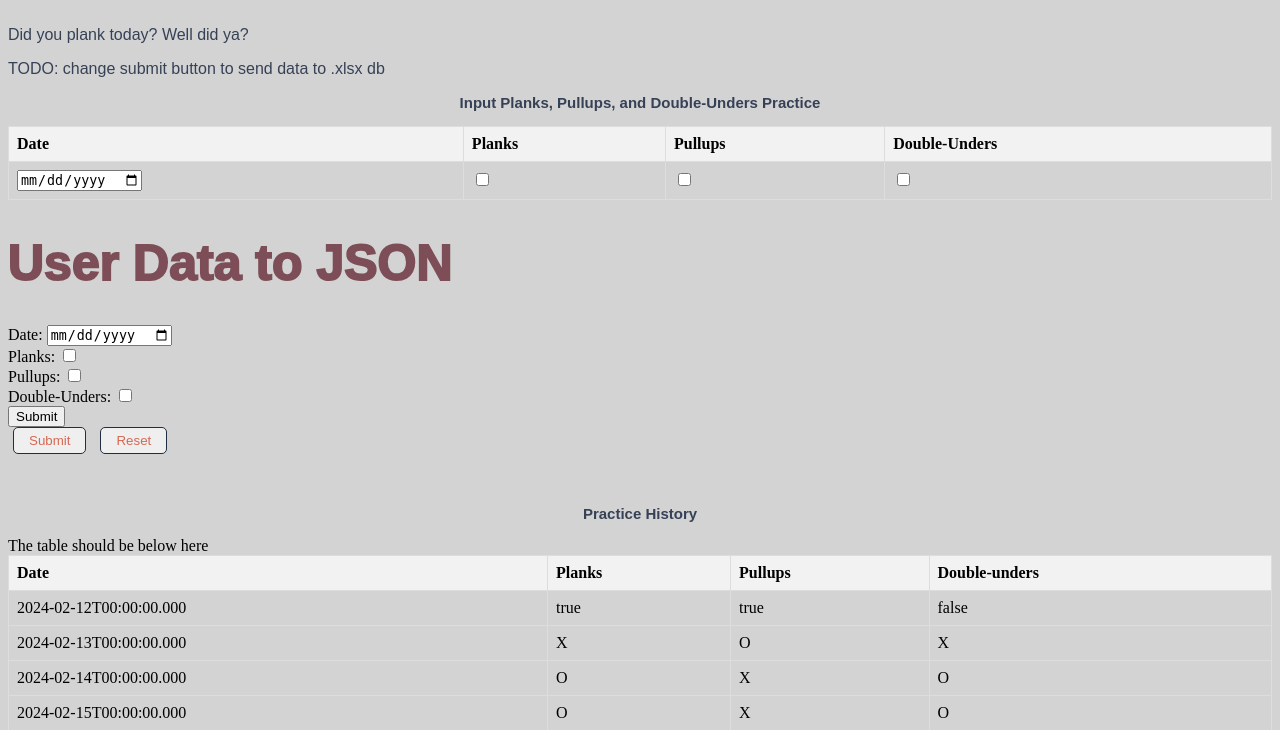
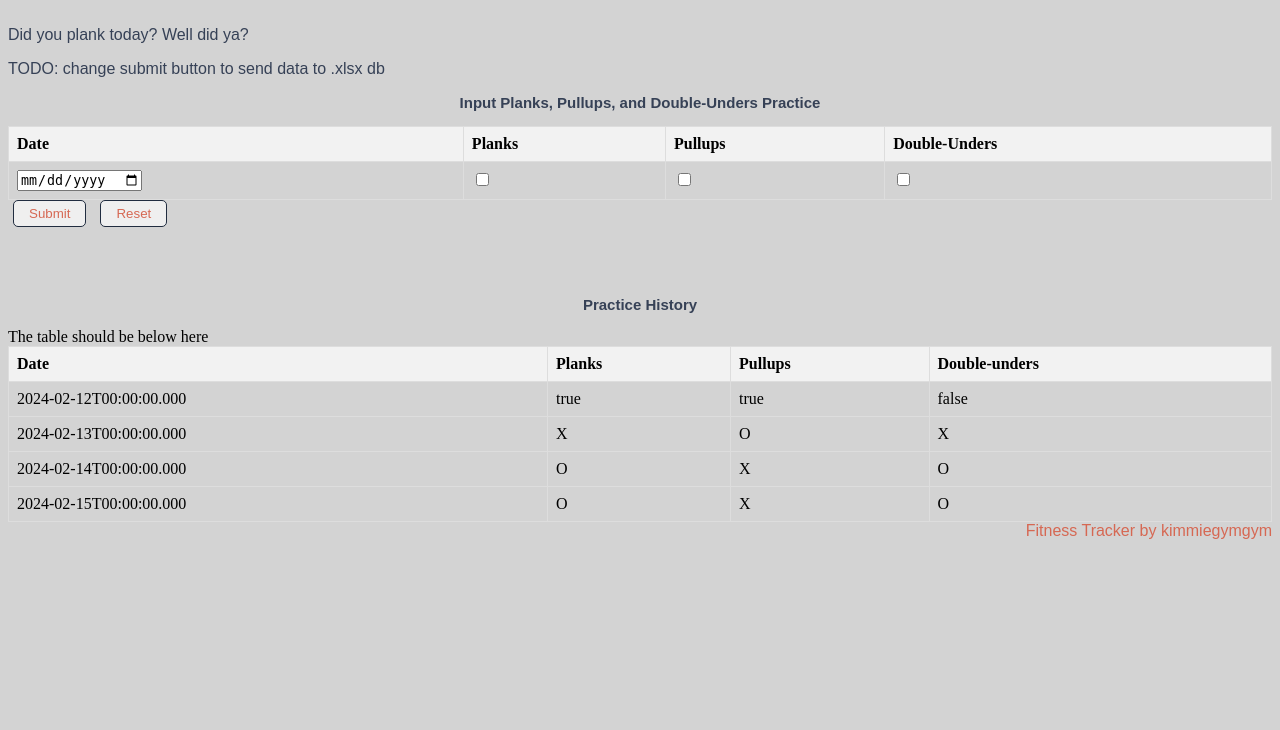
Before and after one commit to KimberlyAlcock/Fitness-tracker, a Python web app: template templates/planks.html in a window 1280 px wide. Shown: the part 201-931 px from the top of the page. After the commit the page ends 740 px from the top, so only its background shows below. Run offline with Jinja, Linux system fonts and the light colour scheme; the template is opened without the code that fills it, so the values that code supplies are empty.

Commit message:
remove event listeners and python code to convert data to json

```diff
--- a/templates/planks.html
+++ b/templates/planks.html
@@ -25,6 +25,7 @@
   </div>
 
   <h3>Input Planks, Pullups, and Double-Unders Practice</h3>
+
   <form id="practiceTrackerForm" action="/submit" method="post">
   <table>
       <tr>
@@ -33,34 +34,24 @@
           <th>Pullups</th>
           <th>Double-Unders</th>
       </tr>
-      <!-- input fields -->
+
       <tr>
           <td id="tracker-date"><input type="date" placeholder="Date"></td>
-          <td id="planks-input"><input type="checkbox" name="Planks"></td>
-          <td id="pullups-input"><input type="checkbox" name="Pullups"></td>
-          <td id="double-unders-input"><input type="checkbox" name="Double-Unders"></td>
+          <td id="planks-input"><input type="checkbox" name="Planks" placeholder="Planks"></td>
+          <td id="pullups-input"><input type="checkbox" name="Pullups" placeholder="Pullups"></td>
+          <td id="double-unders-input"><input type="checkbox" name="Double-Unders" placeholder="Double-Unders"></td>
       </tr>
   </table>
-
-  <h1>User Data to JSON</h1>
-  <form action="/submit" method="post">
-      <label for="Date">Date:</label>
-      <input type="date" id="tDate" name="tDate"><br>
-      <label for="planks">Planks:</label>
-      <input type="checkbox" id="tPlanks" name="tPlanks"><br>
-      <label for="pullups">Pullups:</label>
-      <input type="checkbox" id="tPullups" name="tPullups"><br>
-      <label for="dubs">Double-Unders:</label>
-      <input type="checkbox"id="tDubs" name="tDubs"><br>
-      <button type="submit">Submit</button>
-  </form>
-
   <input type="submit" value="Submit" class="tracker-button">
   <input type="reset" value="Reset" class="tracker-button">
+</form>
+
+
+
 <br>
 <br>
 <br>
-</form>
+
 
   <h3>Practice History</h3>
   The table should be below here
```
Also changed, not shown: app.py (+0 -26 lines), static/src/index.js (deleted, +0 -36 lines), static/src/planks.js (deleted, +0 -41 lines).
